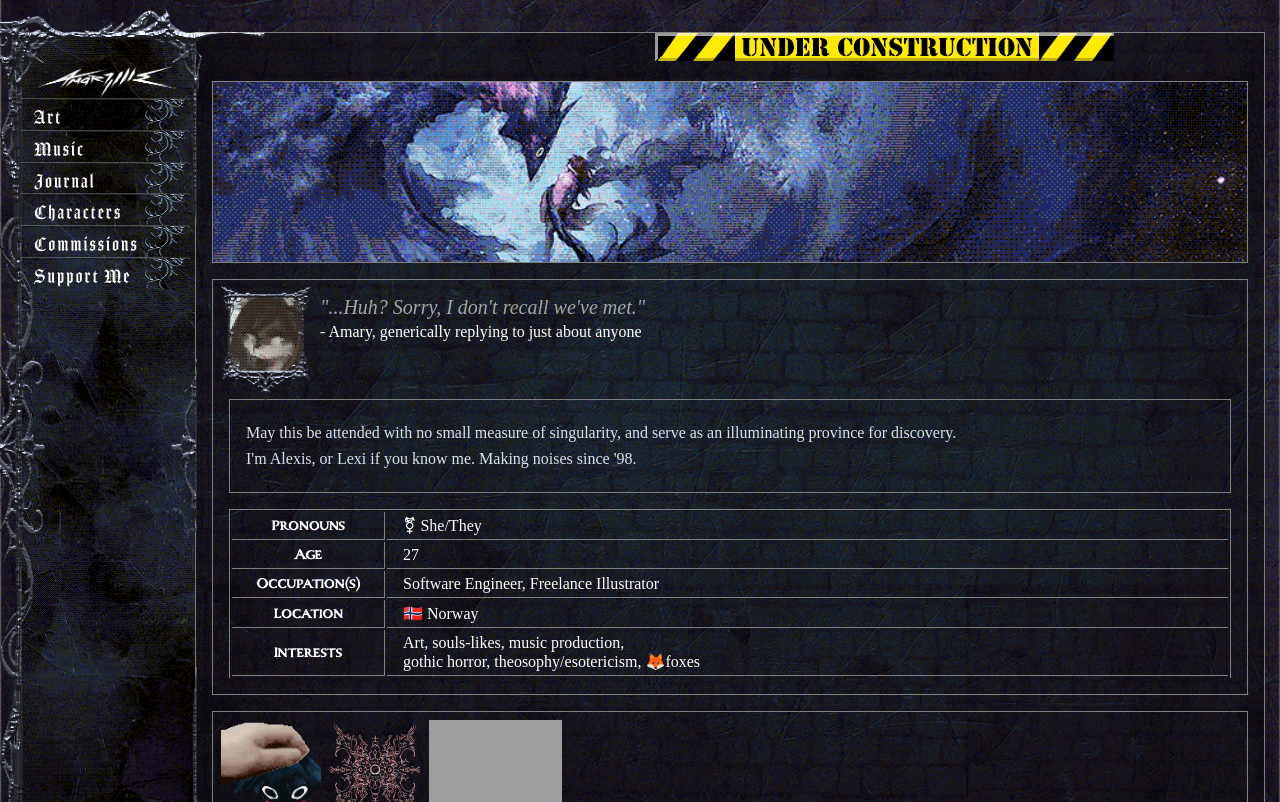
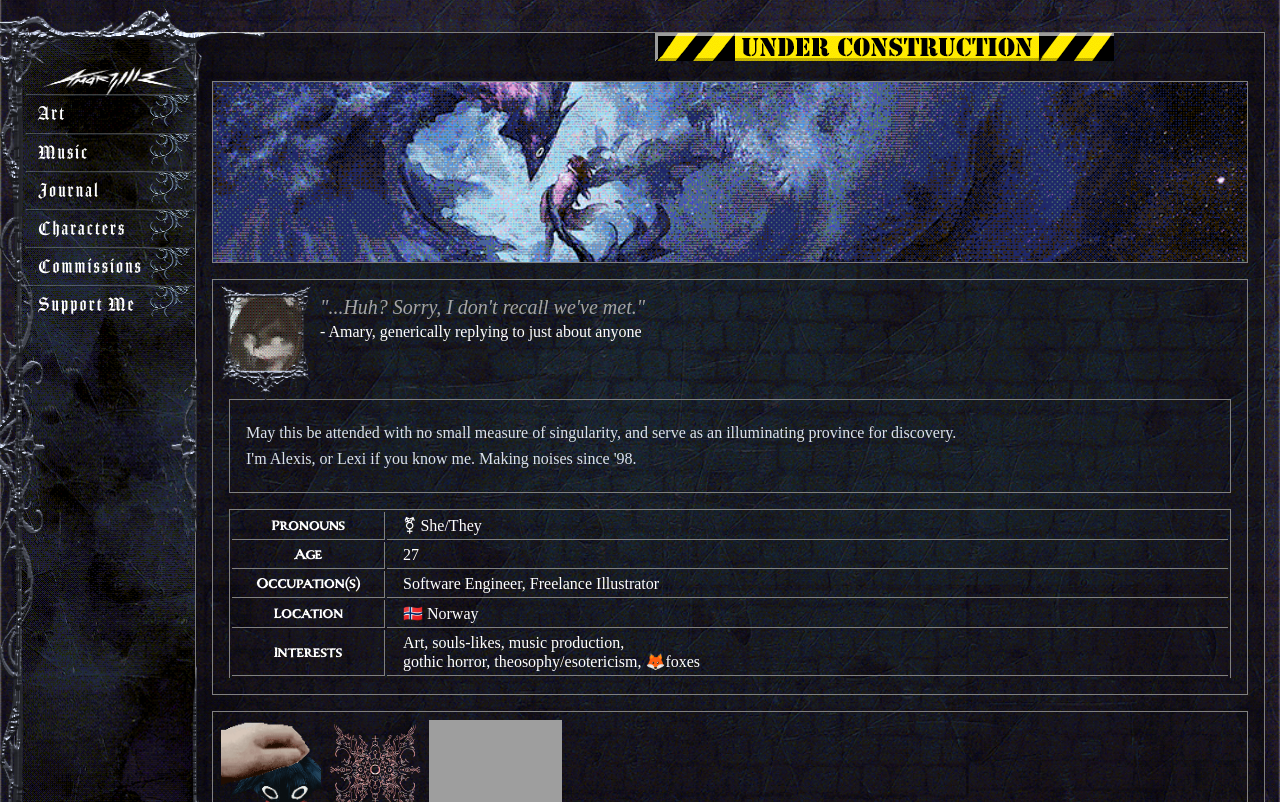
Before and after one commit to AmaryllisNO/neocities-site, a website: page public/index.html in a window 1280 px wide. Shown: the top 802 px of the page. Drawn offline with Linux system fonts and the light colour scheme; no server answers; grey boxes are pictures that could not be loaded.

Commit message:
nav fixes

```diff
--- a/public/js/renderNav.js
+++ b/public/js/renderNav.js
@@ -42,7 +42,7 @@ const navigationHTML = (mode, pathPrefix) => {
             <p class="nav__link-text">Art</p>
           </div>
             <img
-          class="nav__link-underline"
+          class="nav__link-underline "
           src="${pathPrefix}assets/images/Simple Underline Bevel.png"
           alt=""
         />
--- a/public/scss/components/_nav.scss
+++ b/public/scss/components/_nav.scss
@@ -19,8 +19,9 @@
 
     &-item {
       // font-size: 1.2em;
-      margin-bottom: -1.4em;
-      // outline: 1px solid red;
+      margin-bottom: -0.1em;
+      margin-left: 5px;
+      height: 40px;
       list-style: none;
 
       &--logo {
@@ -46,9 +47,14 @@
       // outline: 1px solid rgb(29, 131, 152);
 
       margin: 0;
-      margin-left: 0.75em;
+      margin-left: 0.7em;
       letter-spacing: 2px;
       color: white;
+
+      /*   &:nth-child(1) {
+        margin-top: 0.5em;
+        text-align: right;
+      } */
     }
 
     &-underline {
--- a/public/scss/components/_sidebar.scss
+++ b/public/scss/components/_sidebar.scss
@@ -6,14 +6,15 @@
   // background-position: center;
   background-blend-mode: color-dodge;
   background-color: rgba(0, 0, 0, 0.244);
-  max-width: 180px;
-  min-width: 180px;
+  width: 180px;
   position: relative;
 
   &__frame {
     position: absolute;
     left: -76px;
     top: -28px;
+
+    // filter: drop-shadow(10px 10px 50px rgb(15, 15, 15));
     pointer-events: none;
   }
   // margin: 2em;
```
Also changed, not shown: public/styles/styles.css.
